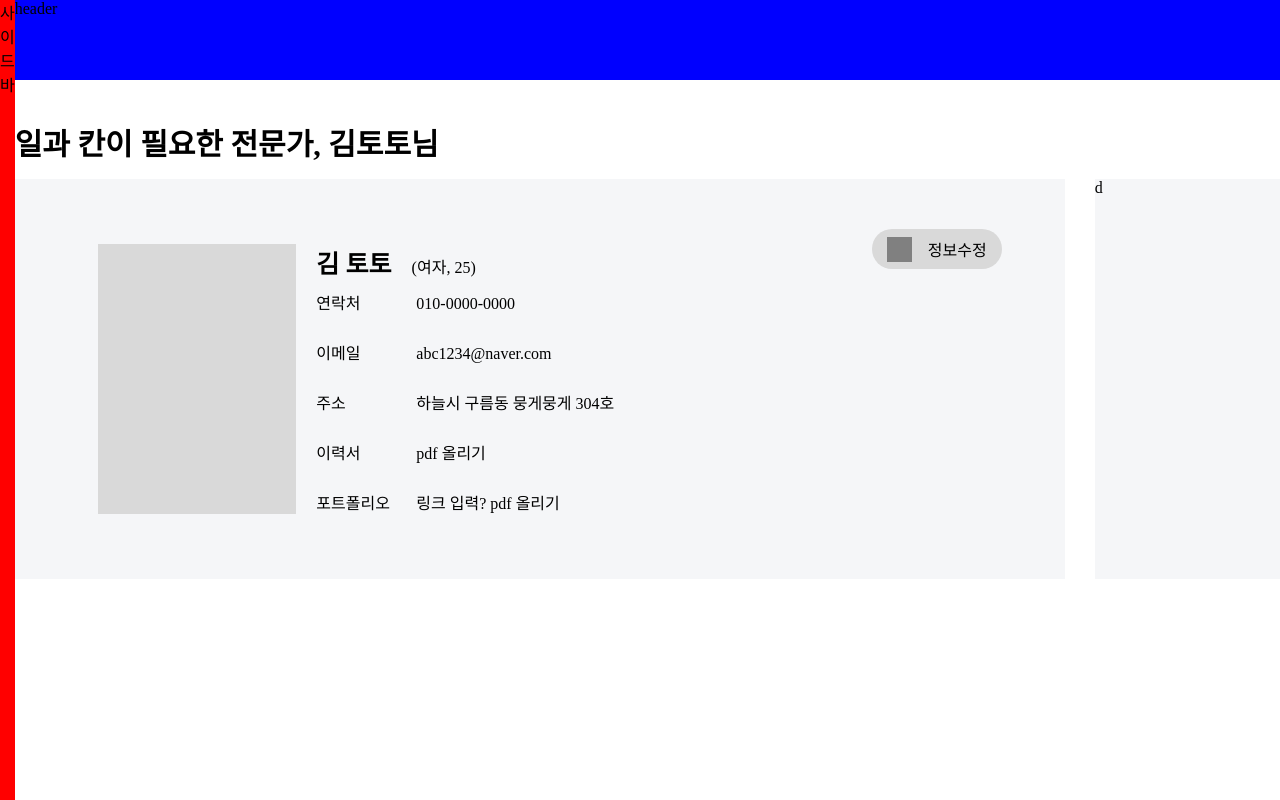
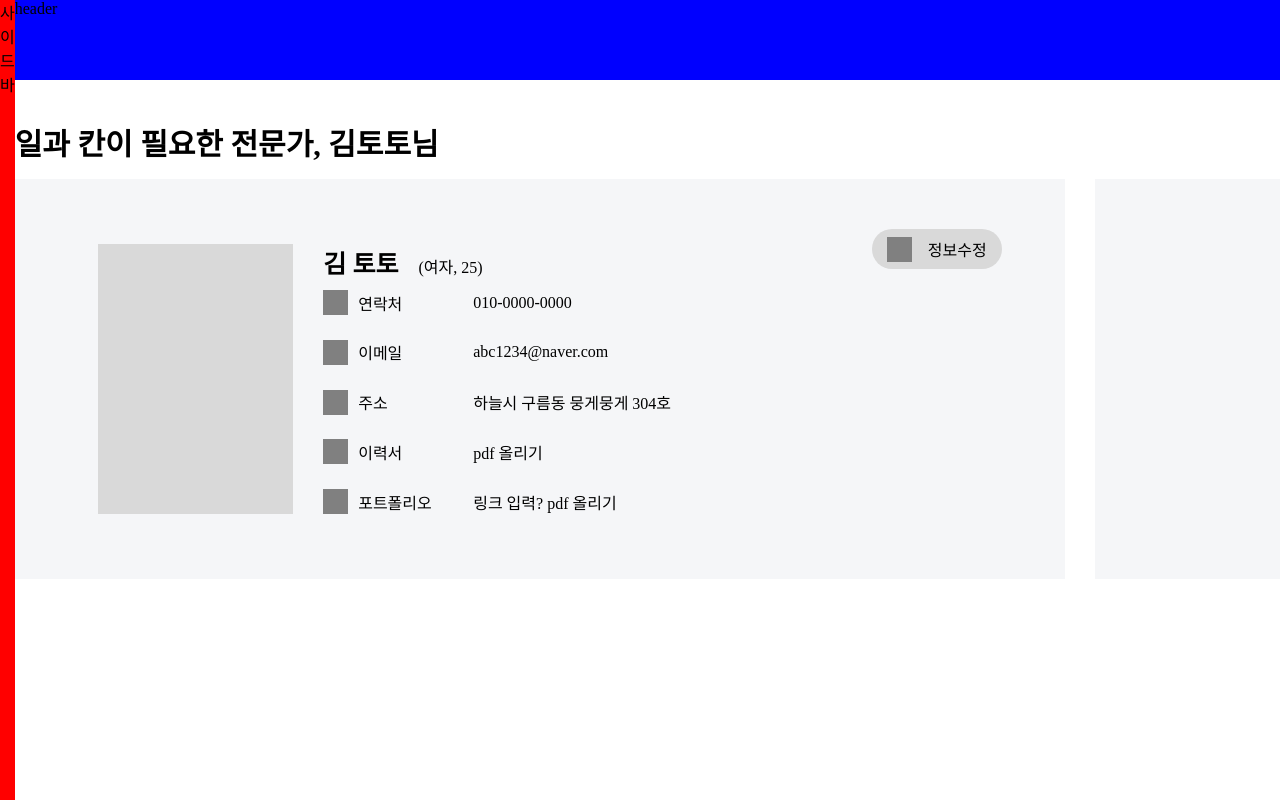
Before and after one commit to cryingdryice/ILKAN-web, a React (Vite) app: page /main/myPage in a window 1280 px wide. Shown: the top 800 px of the page. Built offline with nearby package versions, Linux system fonts and the light colour scheme; the HTML template or start-up script is replaced by a standard one.

Commit message:
refact: Profile 컴포넌트화

```diff
--- /dev/null
+++ b/src/components/Profile.tsx
@@ -0,0 +1,54 @@
+import myPageStyle from "../css/myPage.module.css";
+import style from "../css/style.module.css";
+
+export default function Profile() {
+  return (
+    <div className={myPageStyle.profileContainer}>
+      <div className={myPageStyle.profileHeader}>
+        <span>일과 칸이 필요한 전문가, 김토토님</span>
+      </div>
+      <div className={myPageStyle.profileBody}>
+        <div className={myPageStyle.leftDiv}>
+          <div className={myPageStyle.leftInner}>
+            <div className={myPageStyle.editContent}>
+              <span className={style.defaultBox}></span>
+              <span className={myPageStyle.editContentText}>정보수정</span>
+            </div>
+            <div className={myPageStyle.imgAndContentDiv}>
+              <div className={myPageStyle.profileImg}></div>
+              <div className={myPageStyle.profileContent}>
+                <div className={myPageStyle.nameDiv}>
+                  <span className={myPageStyle.name}>김 토토</span>
+                  <span className={myPageStyle.age}>(여자, 25)</span>
+                </div>
+                <div className={myPageStyle.profileInformation}>
+                  <div className={myPageStyle.phoneDiv}>
+                    <label>연락처</label>
+                    <span>010-0000-0000</span>
+                  </div>
+                  <div className={myPageStyle.emailDiv}>
+                    <label>이메일</label>
+                    <span>abc1234@naver.com</span>
+                  </div>
+                  <div className={myPageStyle.addressDiv}>
+                    <label>주소</label>
+                    <span>하늘시 구름동 뭉게뭉게 304호</span>
+                  </div>
+                  <div className={myPageStyle.resumeDiv}>
+                    <label>이력서</label>
+                    <span>pdf 올리기</span>
+                  </div>
+                  <div className={myPageStyle.portfolioDiv}>
+                    <label>포트폴리오</label>
+                    <span>링크 입력? pdf 올리기</span>
+                  </div>
+                </div>
+              </div>
+            </div>
+          </div>
+        </div>
+        <div className={myPageStyle.rightDiv}></div>
+      </div>
+    </div>
+  );
+}
--- a/src/css/myPage.module.css
+++ b/src/css/myPage.module.css
@@ -49,11 +49,6 @@
   top: 0;
 }
 
-.editContetnBox {
-  width: 25px;
-  height: 25px;
-  background-color: #808080;
-}
 .imgAndContentDiv {
   /* background-color: green; */
   height: 90%;
@@ -69,7 +64,7 @@
 }
 
 .profileContent {
-  margin-left: 20px;
+  margin-left: 30px;
   display: flex;
   flex-direction: column;
   height: 100%;
@@ -92,11 +87,33 @@
 }
 
 .profileInformation label {
+  /* display: inline-block;
+  width: 150px; */
+  display: flex;
+  align-items: center;
+  width: 150px;
+}
+
+.profileInformation label::before {
+  content: "";
   display: inline-block;
-  width: 100px;
+  width: 25px;
+  height: 25px;
+  background-color: #808080;
+  margin-right: 10px;
+}
+
+.phoneDiv,
+.emailDiv,
+.addressDiv,
+.resumeDiv,
+.portfolioDiv {
+  display: flex;
+  align-items: center;
 }
 
 .rightDiv {
   width: 28%;
+  height: 400px;
   background-color: #f5f6f8;
 }
--- a/src/css/style.module.css
+++ b/src/css/style.module.css
@@ -3,3 +3,8 @@ body {
   margin: 0;
   padding: 0;
 }
+.defaultBox {
+  width: 25px;
+  height: 25px;
+  background-color: #808080;
+}
--- a/src/pages/main/myPage.tsx
+++ b/src/pages/main/myPage.tsx
@@ -1,55 +1,10 @@
+import Profile from "../../components/Profile";
 import myPageStyle from "../../css/myPage.module.css";
 
 export default function MyPage() {
   return (
     <div className={myPageStyle.myPageContainer}>
-      <div className={myPageStyle.profileContainer}>
-        <div className={myPageStyle.profileHeader}>
-          <span>일과 칸이 필요한 전문가, 김토토님</span>
-        </div>
-        <div className={myPageStyle.profileBody}>
-          <div className={myPageStyle.leftDiv}>
-            <div className={myPageStyle.leftInner}>
-              <div className={myPageStyle.editContent}>
-                <span className={myPageStyle.editContetnBox}></span>
-                <span className={myPageStyle.editContentText}>정보수정</span>
-              </div>
-              <div className={myPageStyle.imgAndContentDiv}>
-                <div className={myPageStyle.profileImg}></div>
-                <div className={myPageStyle.profileContent}>
-                  <div className={myPageStyle.nameDiv}>
-                    <span className={myPageStyle.name}>김 토토</span>
-                    <span className={myPageStyle.age}>(여자, 25)</span>
-                  </div>
-                  <div className={myPageStyle.profileInformation}>
-                    <div className={myPageStyle.phoneDiv}>
-                      <label>연락처</label>
-                      <span>010-0000-0000</span>
-                    </div>
-                    <div className={myPageStyle.emailDiv}>
-                      <label>이메일</label>
-                      <span>abc1234@naver.com</span>
-                    </div>
-                    <div className={myPageStyle.addressDiv}>
-                      <label>주소</label>
-                      <span>하늘시 구름동 뭉게뭉게 304호</span>
-                    </div>
-                    <div className={myPageStyle.resumeDiv}>
-                      <label>이력서</label>
-                      <span>pdf 올리기</span>
-                    </div>
-                    <div className={myPageStyle.portfolioDiv}>
-                      <label>포트폴리오</label>
-                      <span>링크 입력? pdf 올리기</span>
-                    </div>
-                  </div>
-                </div>
-              </div>
-            </div>
-          </div>
-          <div className={myPageStyle.rightDiv}>d</div>
-        </div>
-      </div>
+      <Profile />
     </div>
   );
 }
```
